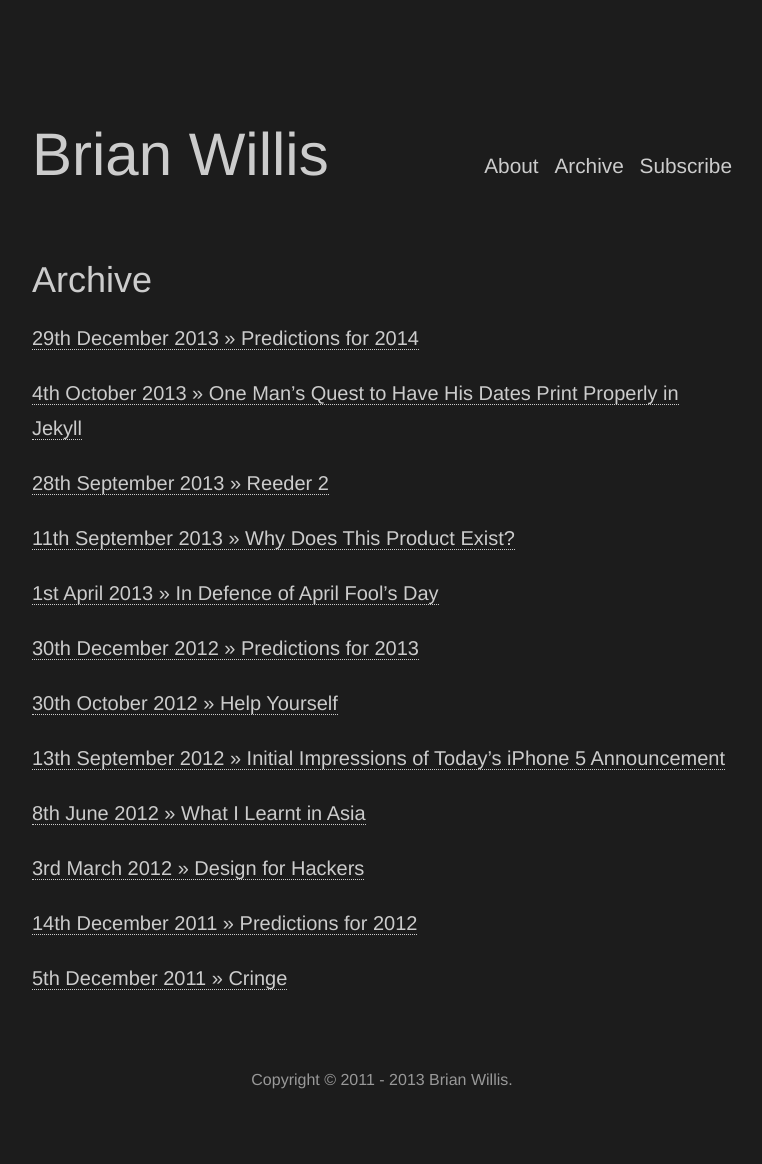
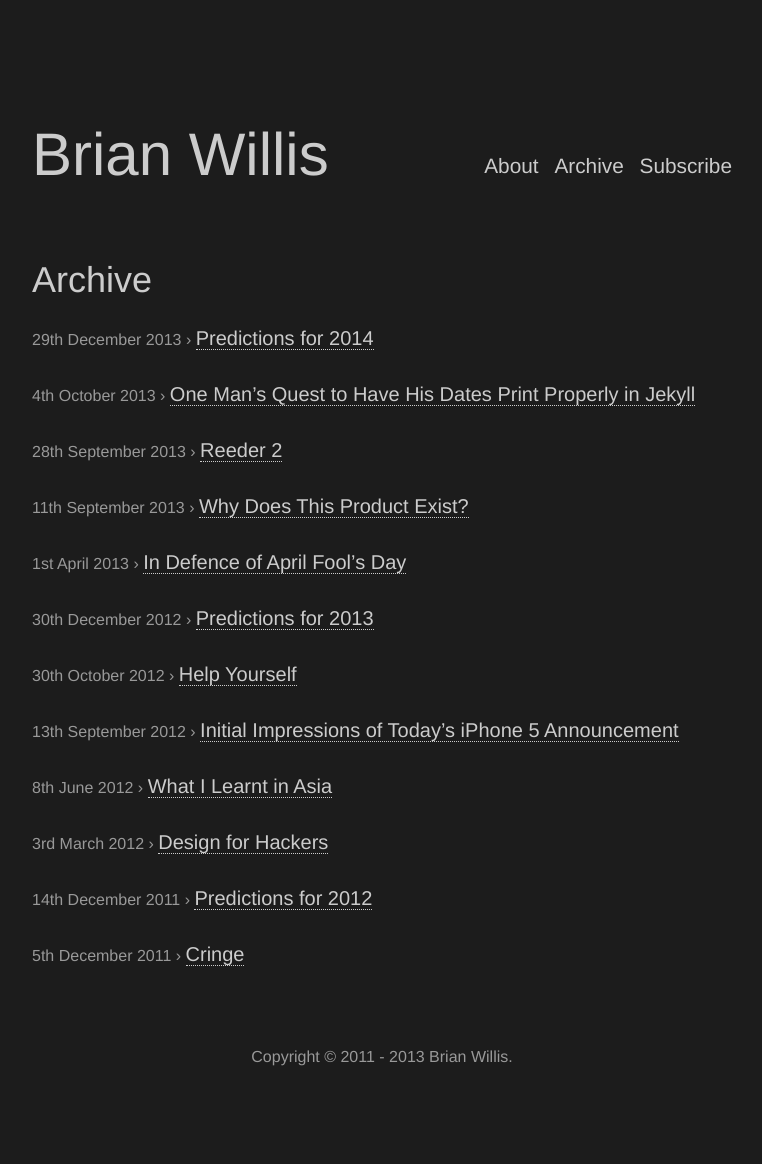
Before and after one commit to brianwillis/brianwillis.github.com, a Jekyll site: the page built from archive.html, in a window 1280 px wide. Shown: the whole page, without its empty margins (258-1020 px from the left). Built offline with Jekyll 4.4.1, drawn with Linux system fonts in a browser that asks for light colours; nearby versions of some CDN libraries; after the commit the page ends 1141 px from its top, so only the background shows below that.

Commit message:
Clean up the formatting of dates on the Archive page.

```diff
--- a/archive.html
+++ b/archive.html
@@ -4,8 +4,7 @@ title: Archive
 ---
         <article>
             <h2>Archive</h2>{% for post in site.posts %}
-            <p><a href="{{ post.url }}">
-            {% assign day = post.date | date: '%d' %}
+            <p><span class="time">{% assign day = post.date | date: '%d' %}
             {% case day %}
                 {% when '01', '21', '31' %}
                     {% assign suffix = 'st' %}
@@ -16,5 +15,5 @@ title: Archive
                 {% else %}
                     {% assign suffix = 'th' %}
             {% endcase %}
-            {{ post.date | date: '%e' }}{{ suffix }}{{ post.date | date: ' %B %Y' }} &raquo; {{ post.title }}</a></p>{% endfor %}
+            {{ post.date | date: '%e' }}{{ suffix }}{{ post.date | date: ' %B %Y' }} &rsaquo; </span><a href="{{ post.url }}">{{ post.title }}</a></p>{% endfor %}
         </article>
--- a/stylesheet.css
+++ b/stylesheet.css
@@ -97,14 +97,17 @@ h2 {
     margin-bottom: 0px;
 }
 
-time {
+time, .time {
     font-family: Museo-sans, Helvetica, Verdana, Arial, Sans-Serif;
     font-weight: 300;
-    font-size: 1em;
+    font-size: 1rem;
     color: #999999;
     margin-top: 10px;
     margin-bottom: 0px;
-    display: block;
+}
+
+time {
+	display: block;
 }
 
 .footnotes {
```
